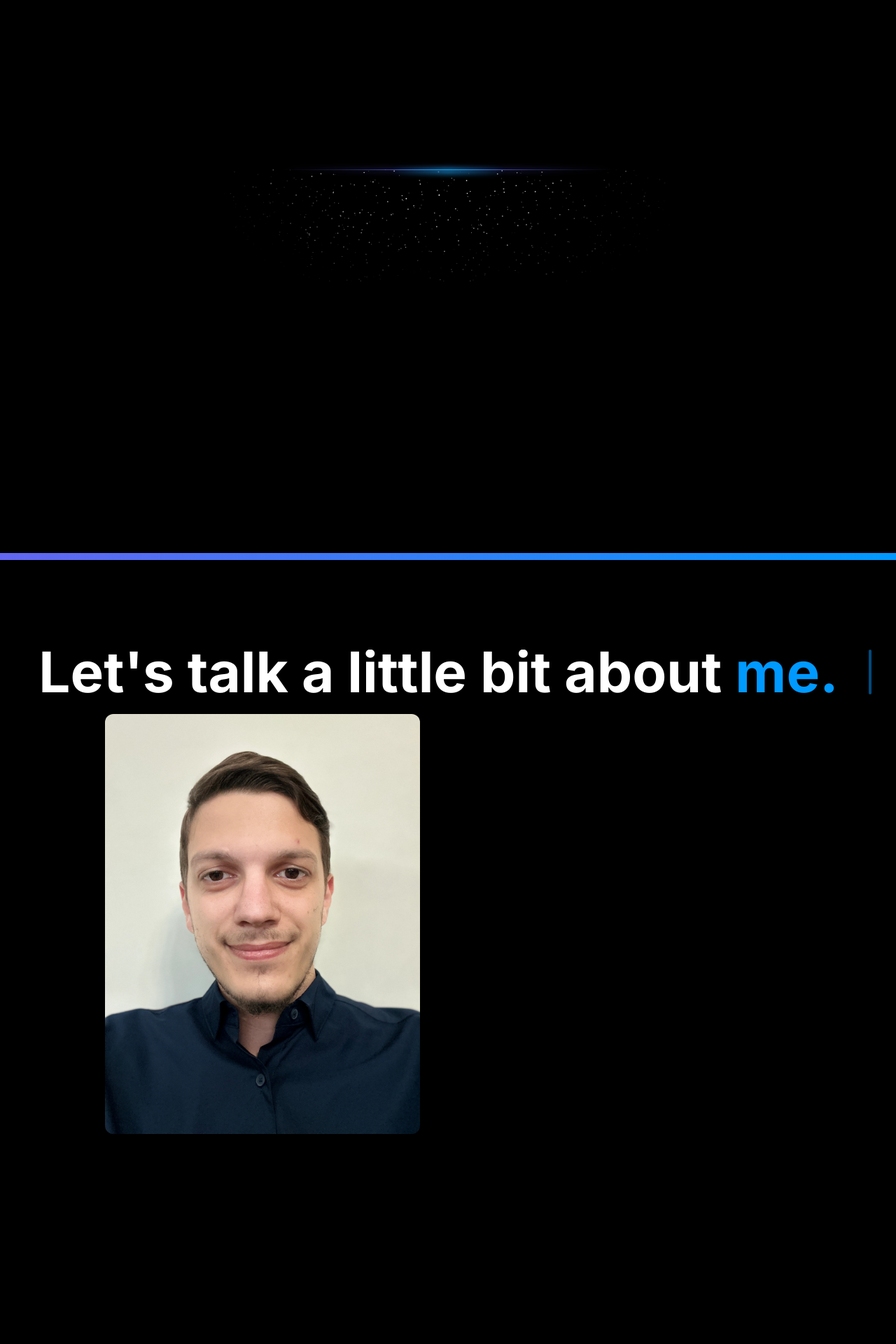
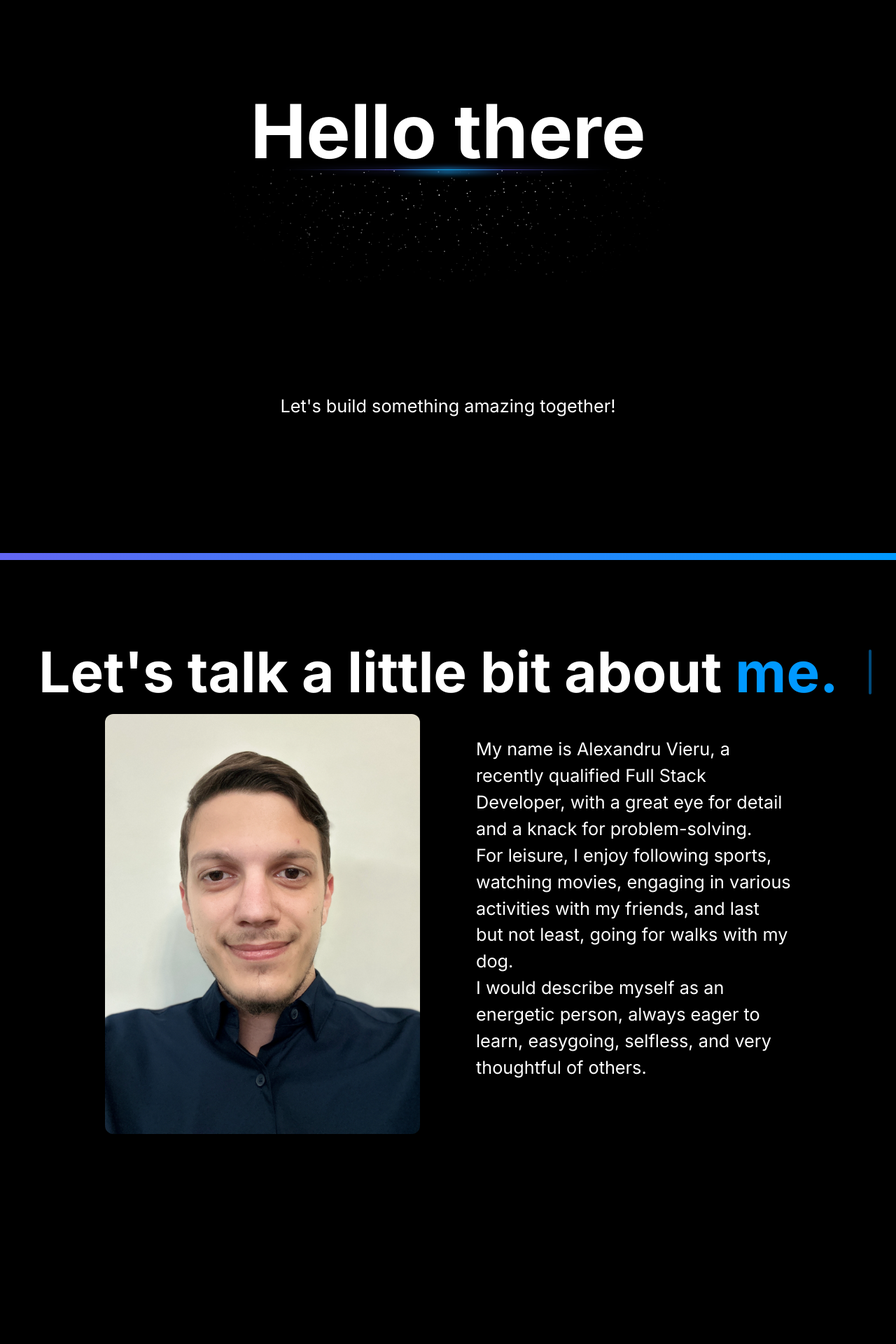
Before and after one commit to alexvieru1/portofolio, a Next.js app: page / in a window 1280 px wide. Shown: the top 1920 px of the page at 70% size. Built offline with nearby package versions, Linux system fonts and the light colour scheme.

Commit message:
more light mode fix

```diff
--- a/components/About.tsx
+++ b/components/About.tsx
@@ -55,7 +55,7 @@ const About = () => {
           />
         </motion.div>
         <motion.div
-          className="4xs:max-w-[200px] sm:max-w-[350px] xl:max-w-[450px] 4xs:text-xs sm:text-sm lg:text-md xl:text-lg"
+          className="text-white 4xs:max-w-[200px] sm:max-w-[350px] xl:max-w-[450px] 4xs:text-xs sm:text-sm lg:text-md xl:text-lg"
           initial={{ opacity: 0, x: -50 }}
           whileInView={{
             opacity: 1,
--- a/components/Contact.tsx
+++ b/components/Contact.tsx
@@ -53,7 +53,7 @@ const Contact = () => {
       </div>
       <div className="grid grid-cols-1 4xs:gap-10 sm:gap-50 4xs:mt-[-150px] 2xl:mt-0 xl:grid-cols-2">
         <div className="flex flex-col items-center">
-          <h1 className="text-xl font-bold mb-4 ">Contact</h1>
+          <h1 className="text-white text-xl font-bold mb-4 ">Contact</h1>
           <ContactForm />
         </div>
         <div className="flex flex-col items-center">
--- a/components/Projects.tsx
+++ b/components/Projects.tsx
@@ -37,7 +37,7 @@ const Projects = () => {
         {projects.map((p, index) => (
           <div key={index} className="">
             <CardContainer className="inter-var 4xs:max-w-[90%] sm:max-w-none ">
-              <CardBody className="bg-black relative group/card  dark:hover:shadow-2xl dark:hover:shadow-emerald-500/[0.1] dark:bg-black dark:border-white/[0.2] border-black/[0.1] w-auto sm:w-[30rem] h-auto rounded-xl p-6 border  ">
+              <CardBody className="bg-black relative group/card  dark:hover:shadow-2xl dark:hover:shadow-emerald-500/[0.1] dark:bg-black dark:border-white/[0.2] border-white/[0.2] w-auto sm:w-[30rem] h-auto rounded-xl p-6 border  ">
                 <CardItem
                   translateZ="50"
                   className="text-xl font-bold text-white dark:text-white"
--- a/components/SparklesPreview.tsx
+++ b/components/SparklesPreview.tsx
@@ -37,7 +37,7 @@ export function SparklesPreview() {
         }}
         viewport={{ once: true }}
       >
-        <h1 className="font-bold 4xs:text-4xl md:text-5xl md:mb-[-25px] 2xl:text-7xl 2xl:mb-[-50px]">
+        <h1 className="font-bold 4xs:text-4xl md:text-5xl md:mb-[-25px] 2xl:text-7xl 2xl:mb-[-50px] text-white">
           Hello there
         </h1>
       </motion.div>
@@ -62,7 +62,7 @@ export function SparklesPreview() {
         <div className="absolute inset-0 w-full h-full bg-black [mask-image:radial-gradient(350px_200px_at_top,transparent_20%,white)]"></div>
       </div>
       <motion.div
-        className="text-center 4xs:text-md md:text-lg 2xl:text-xl"
+        className="text-center 4xs:text-md md:text-lg 2xl:text-xl "
         initial={{ opacity: 0, y: 50 }}
         whileInView={{
           opacity: 1,
@@ -74,7 +74,7 @@ export function SparklesPreview() {
         }}
         viewport={{ once: false }}
       >
-        <h1>Let&apos;s build something amazing together!</h1>
+        <h1 className="text-white">Let&apos;s build something amazing together!</h1>
       </motion.div>
       <div className="mt-10">
         <AnimatedBall />
--- a/components/ui/ContactForm.tsx
+++ b/components/ui/ContactForm.tsx
@@ -74,7 +74,7 @@ const ContactForm = () => {
   };
 
   return (
-    <div>
+    <div className="text-white">
       {sendSuccess ? (
         <motion.div
           className="flex flex-col justify-center items-center text-center p-10"
@@ -93,13 +93,13 @@ const ContactForm = () => {
           viewport={{ once: false }}
         >
           <CheckCircleIcon className="h-10 w-10 text-green-700 mb-4" />
-          <h1 className="text-lg font-bold text-green-700">
+          <h1 className=" text-lg font-bold text-green-700">
             Fantastic! Your email has been sent successfully!
           </h1>
-          <h1 className="text-md ">
+          <h1 className="text-white text-md ">
             I'm working hard to reply to you as quickly as possible!{" "}
           </h1>
-          <h1 className="text-md ">
+          <h1 className="text-md text-white">
             While you wait, why not take a peek at my social media accounts for
             more updates and interesting content?
           </h1>
@@ -126,7 +126,7 @@ const ContactForm = () => {
               isInvalid={touched.name && !state.name}
               mb="1rem"
             >
-              <FormLabel>Name</FormLabel>
+              <FormLabel color="white">Name</FormLabel>
               <Input
                 padding="3px"
                 rounded="4px"
@@ -148,7 +148,7 @@ const ContactForm = () => {
               isInvalid={touched.email && !state.email}
               mb="1rem"
             >
-              <FormLabel>Email</FormLabel>
+              <FormLabel color="white">Email</FormLabel>
               <Input
                 padding="3px"
                 rounded="4px"
@@ -170,7 +170,7 @@ const ContactForm = () => {
               isInvalid={touched.subject && !state.subject}
               mb="1rem"
             >
-              <FormLabel>Subject</FormLabel>
+              <FormLabel color="white">Subject</FormLabel>
               <Input
                 padding="3px"
                 rounded="4px"
@@ -192,7 +192,7 @@ const ContactForm = () => {
               isInvalid={touched.message && !state.message}
               mb="1rem"
             >
-              <FormLabel>Message</FormLabel>
+              <FormLabel color="white">Message</FormLabel>
               <Textarea
                 minW="230px"
                 minH="150px"
```
